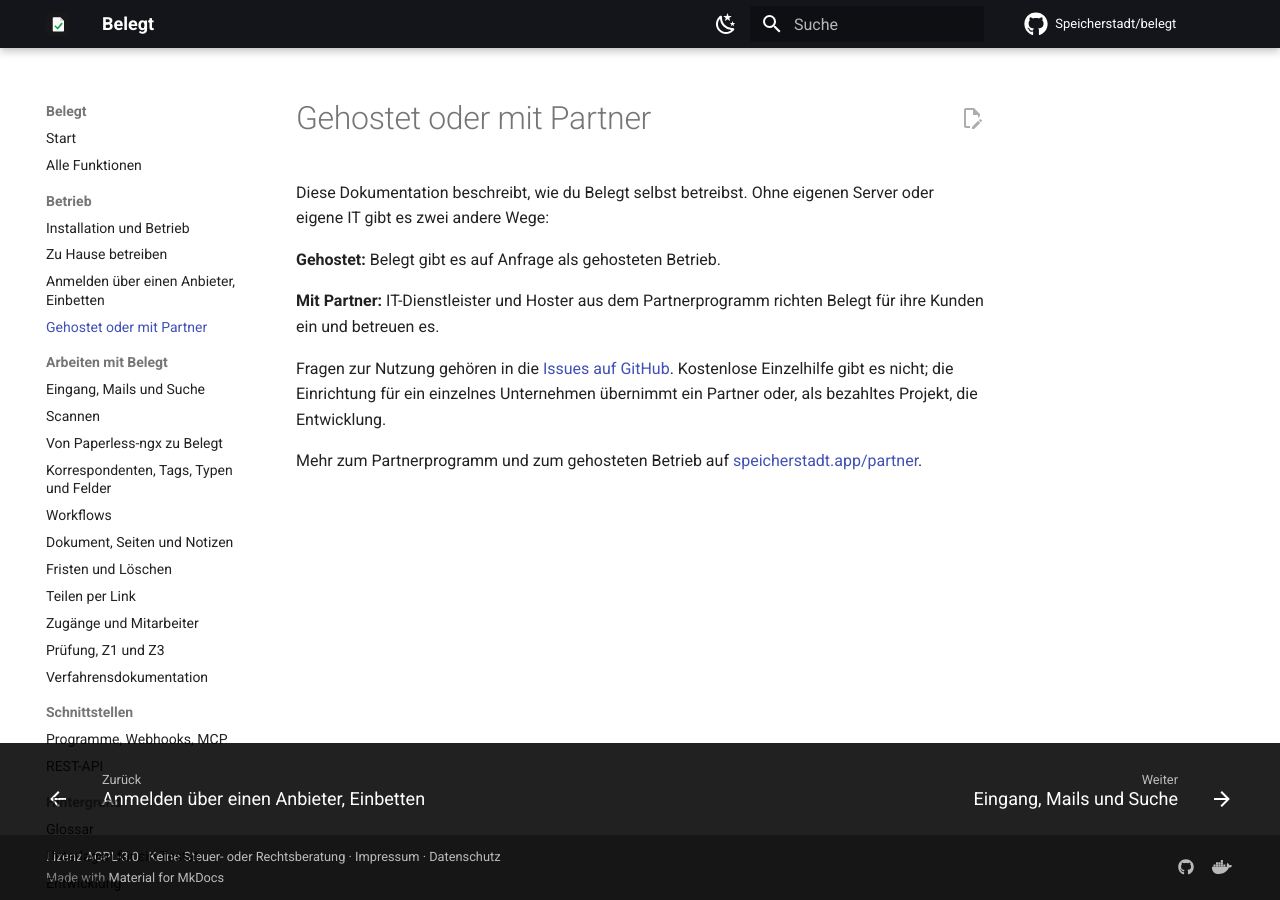
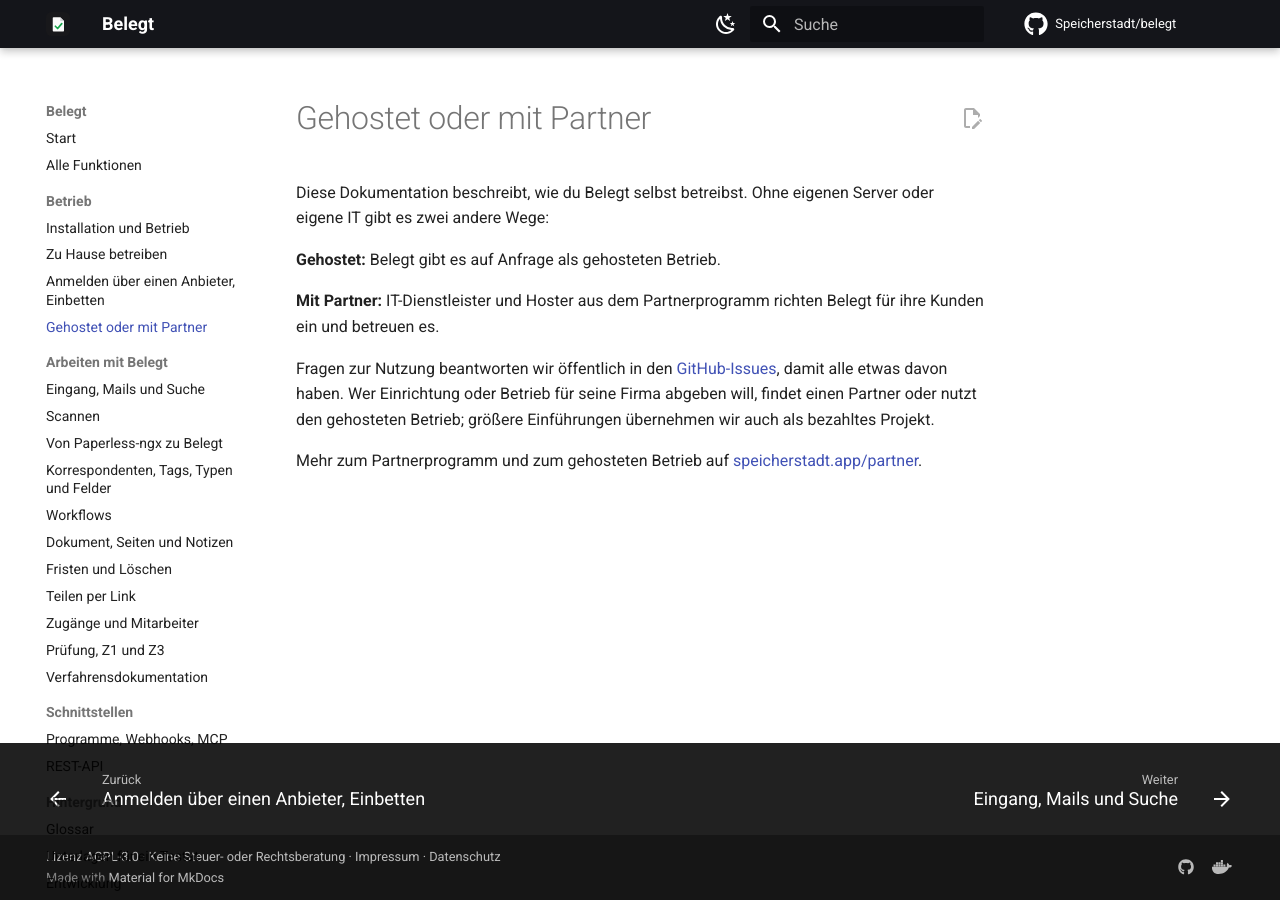
Before and after one commit to Speicherstadt/belegt, an MkDocs documentation site: the page built from docs/partner.md, in a window 1280 px wide. Built offline with MkDocs 1.6.1 and Material for MkDocs 9.7.7, drawn with Linux system fonts in a browser that asks for light colours; plug-ins that fetch from the network failed and are left out; comment, search, counter and statistics services are not loaded.

Commit message:
Doku: Abschnitt zu Fragen und Einzelhilfe in partner.md freundlicher formuliert
Co-Authored-By: Claude Opus 5.5 <noreply@anthropic.com>
Claude-Session: https://claude.ai/code/session_01Y3rdfZYTaVFaSUfuoFSMdk

```diff
--- a/docs/partner.md
+++ b/docs/partner.md
@@ -15,8 +15,9 @@ andere Wege:
 **Mit Partner:** IT-Dienstleister und Hoster aus dem Partnerprogramm richten Belegt für ihre Kunden ein und betreuen
 es.
 
-Fragen zur Nutzung gehören in die [Issues auf GitHub](https://github.com/Speicherstadt/belegt/issues). Kostenlose
-Einzelhilfe gibt es nicht; die Einrichtung für ein einzelnes Unternehmen übernimmt ein Partner oder, als bezahltes
-Projekt, die Entwicklung.
+Fragen zur Nutzung beantworten wir öffentlich in den
+[GitHub-Issues](https://github.com/Speicherstadt/belegt/issues), damit alle etwas davon haben. Wer Einrichtung oder
+Betrieb für seine Firma abgeben will, findet einen Partner oder nutzt den gehosteten Betrieb; größere Einführungen
+übernehmen wir auch als bezahltes Projekt.
 
 Mehr zum Partnerprogramm und zum gehosteten Betrieb auf [speicherstadt.app/partner](https://speicherstadt.app/partner/).
```
